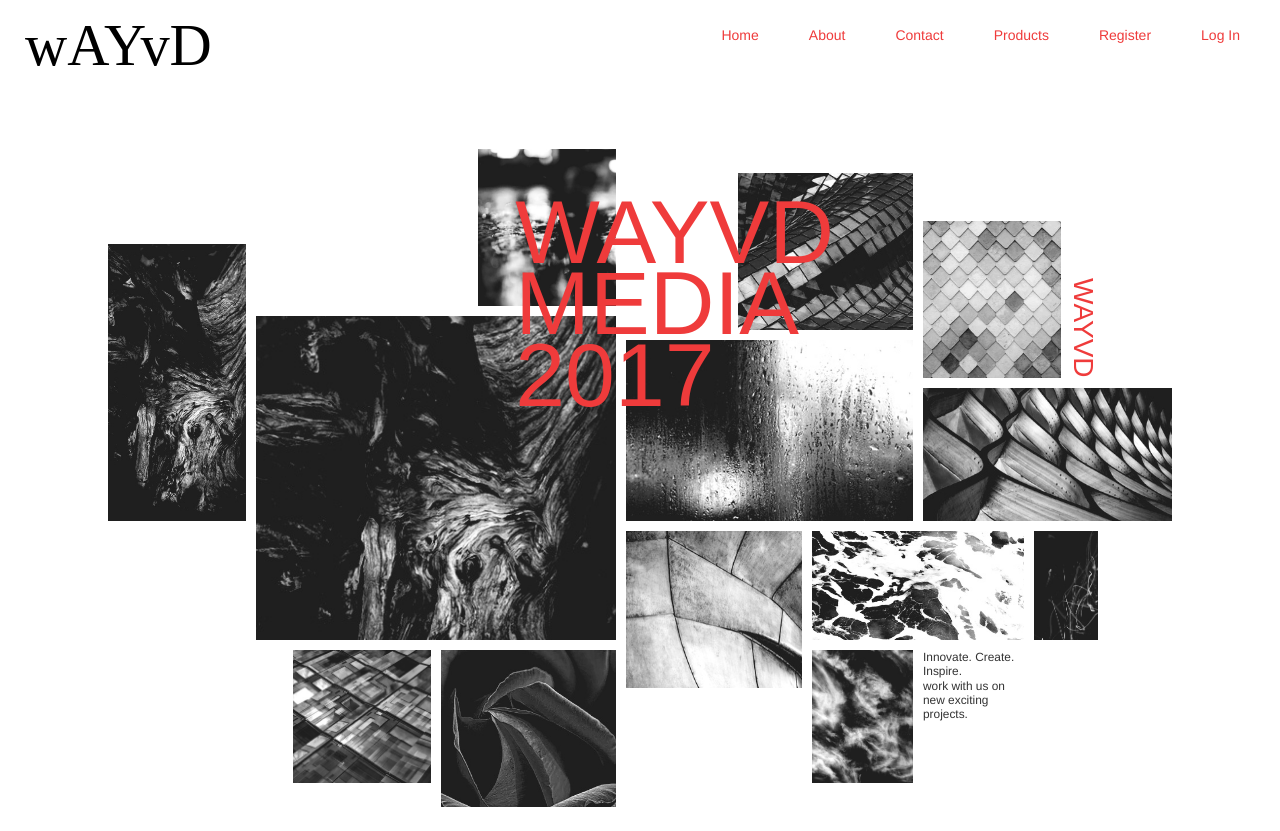
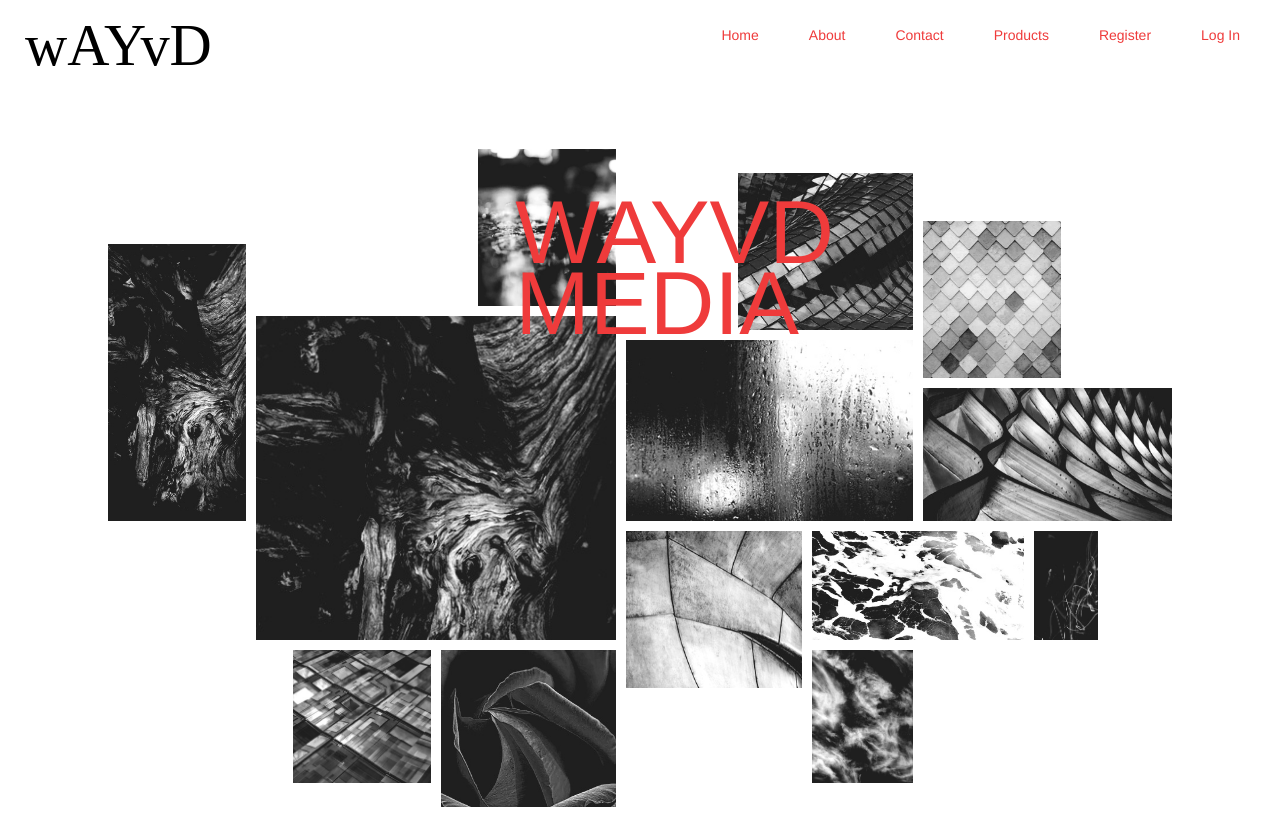
Before and after one commit to maisiec/stream3_project, a Django app: page / in a window 1280 px wide. Run offline with Django 3.2, Linux system fonts and the light colour scheme; some libraries are stand-ins or nearby versions.

Commit message:
removed text from landing home page

```diff
--- a/templates/index.html
+++ b/templates/index.html
@@ -15,11 +15,10 @@
 				<div class="grid__item"></div>
 				<div class="grid__item"></div>
 				<div class="grid__item"></div>
-				<h2 class="grid__item grid__item--name">WAYVD<br/> MEDIA <br/>2017</h2>
-				<h3 class="grid__item grid__item--title">wayvd</h3>
+				<h2 class="grid__item grid__item--name">WAYVD<br/> MEDIA</h2>
+				<h3 class="grid__item grid__item--title"></h3>
 				<p class="grid__item grid__item--text">
-					Innovate. Create. Inspire. <br>
-					work with us on new exciting projects.
+
 				</p>
 		</div>
 	</main>
```
